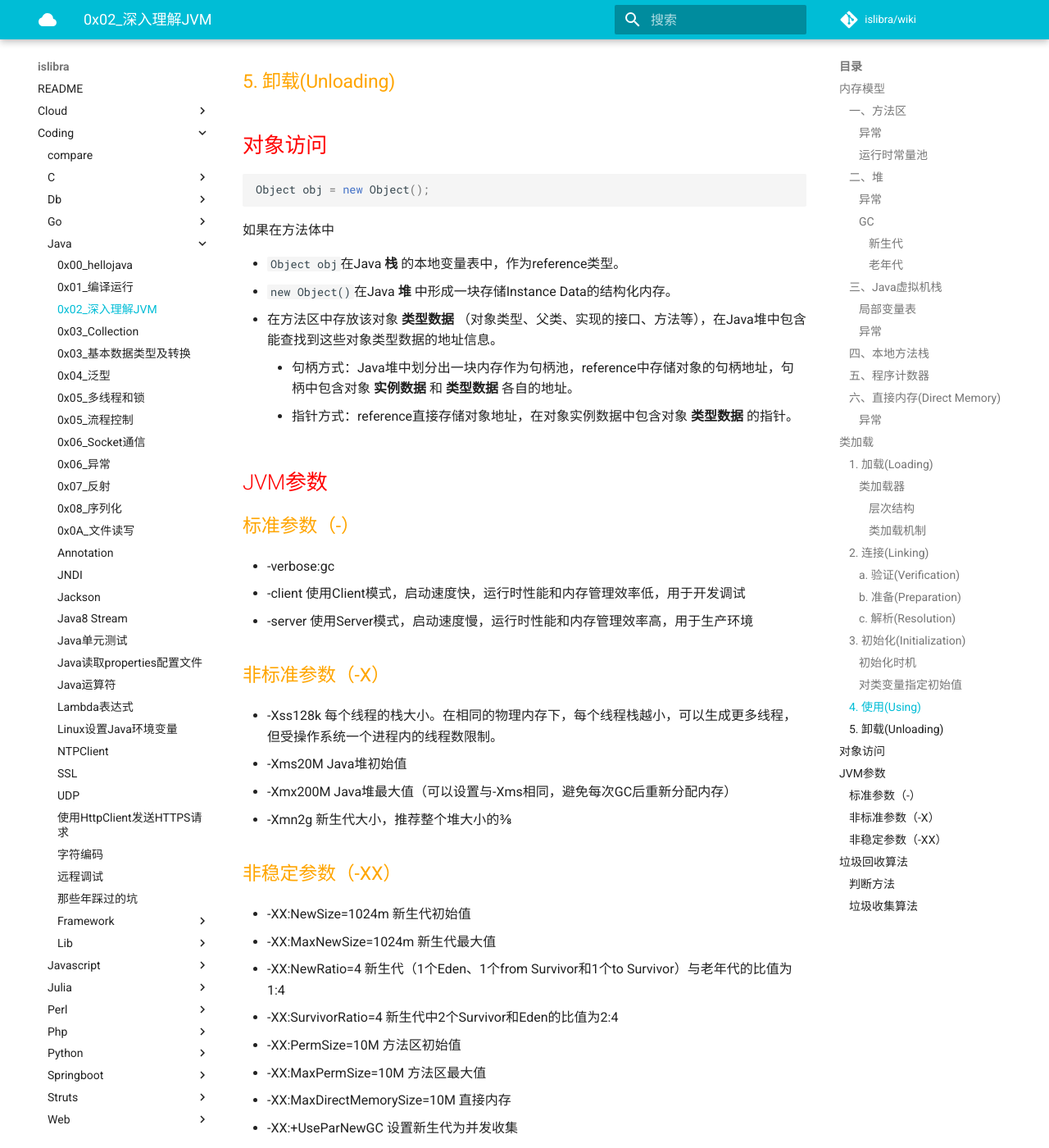
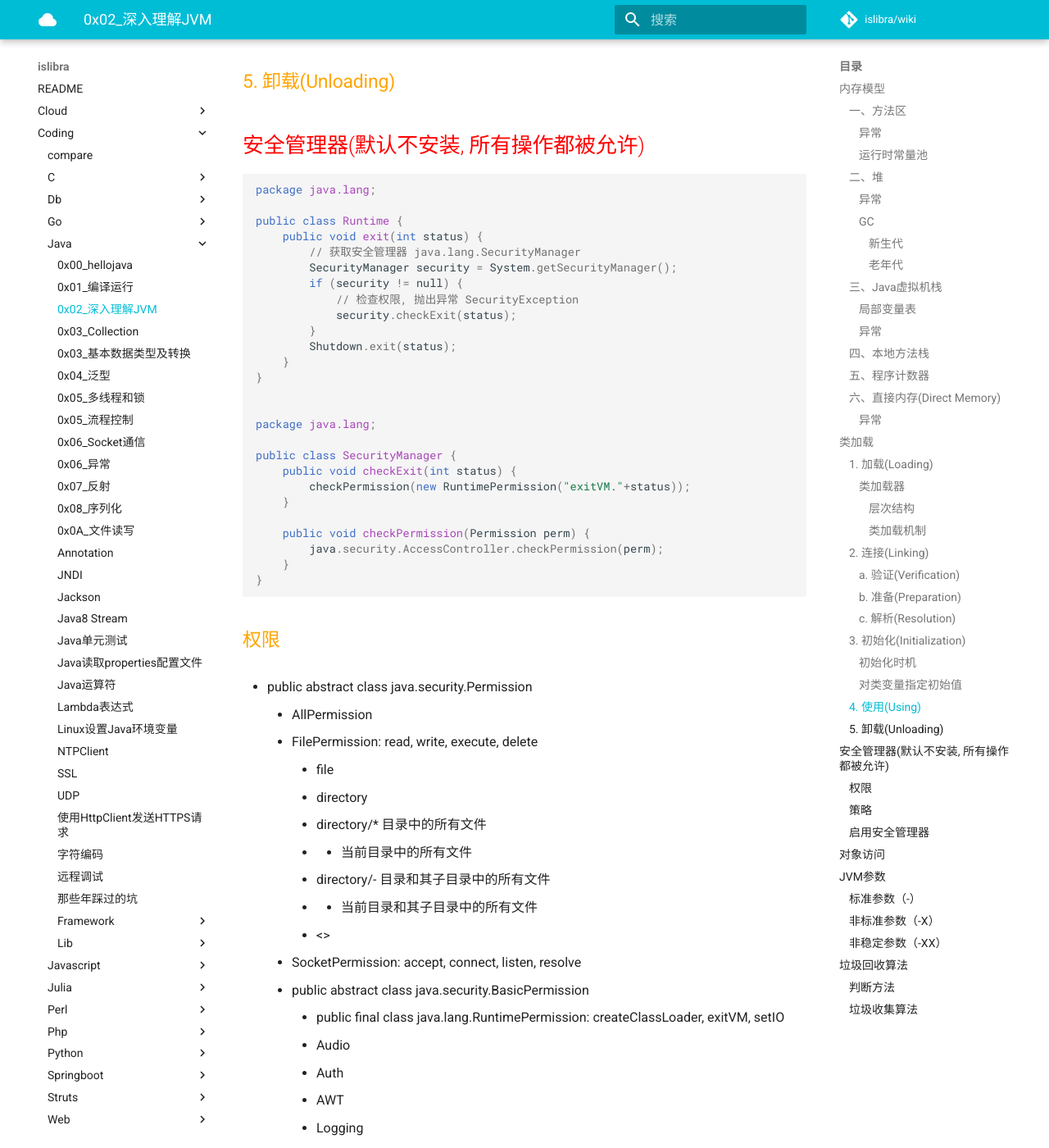
Before and after one commit to islibra/wiki, an MkDocs documentation site: the page built from docs/coding/java/0x02_深入理解JVM.md, in a window 1280 px wide and 1400 px high, scrolled down 11581 px. Shown: the whole window at 82% size. Built offline with MkDocs 1.6.1 and Material for MkDocs 9.7.7, drawn with Linux system fonts in a browser that asks for light colours; comment, search, counter and statistics services are not loaded; some of the changed text lies outside the part shown.

Commit message:
Update 0x02_深入理解JVM.md

````diff
--- a/docs/coding/java/0x02_深入理解JVM.md
+++ b/docs/coding/java/0x02_深入理解JVM.md
@@ -520,6 +520,92 @@ public class URLClassLoaderDemo {
 ### 5. 卸载(Unloading)
 
 
+## 安全管理器(默认不安装, 所有操作都被允许)
+
+```java
+package java.lang;
+
+public class Runtime {
+    public void exit(int status) {
+        // 获取安全管理器 java.lang.SecurityManager
+        SecurityManager security = System.getSecurityManager();
+        if (security != null) {
+            // 检查权限, 抛出异常 SecurityException
+            security.checkExit(status);
+        }
+        Shutdown.exit(status);
+    }
+}
+
+
+package java.lang;
+
+public class SecurityManager {
+    public void checkExit(int status) {
+        checkPermission(new RuntimePermission("exitVM."+status));
+    }
+
+    public void checkPermission(Permission perm) {
+        java.security.AccessController.checkPermission(perm);
+    }
+}
+```
+
+### 权限
+
+- public abstract class java.security.Permission
+    - AllPermission
+    - FilePermission: read, write, execute, delete
+        - file
+        - directory
+        - directory/* 目录中的所有文件
+        - * 当前目录中的所有文件
+        - directory/- 目录和其子目录中的所有文件
+        - - 当前目录和其子目录中的所有文件
+        - <<ALL FILES>>
+
+    - SocketPermission: accept, connect, listen, resolve
+    - public abstract class java.security.BasicPermission
+        - public final class java.lang.RuntimePermission: createClassLoader, exitVM, setIO
+        - Audio
+        - Auth
+        - AWT
+        - Logging
+        - Net
+        - Property: read, write
+        - Reflected
+        - Security
+        - Serializable
+        - SQL
+
+### 策略
+
+策略文件路径: `C:\Java\jdk1.8.0_241\jre\lib\security\java.policy`
+
+```
+grant codeBase "file:${{java.ext.dirs}}/*" {
+        permission java.security.AllPermission;
+};
+```
+
+1. 方法一: 在`java.security`中修改
+
+    ```
+    policy.url.1=file:${java.home}/lib/security/java.policy
+    policy.url.2=file:${user.home}/.java.policy
+    ```
+
+2. 方法二: 启动参数修改: `java -Djava.security.policy=MyApp.policy MyApp`
+    - 只使用指定策略: `java -Djava.security.policy==MyApp.policy MyApp`
+
+3. 方法三: 设置系统属性修改: `System.setProperty("java.security.policy", "MyApp.policy");`
+
+### 启用安全管理器
+
+1. 方法一: 启动参数: `java -Djava.security.manager -Djava.security.policy=MyApp.policy MyApp`
+2. 方法二: 在main方法中添加: `System.setSecurityManager(new SecurityManager);`
+
+
 ## 对象访问
 
 ```java
````
